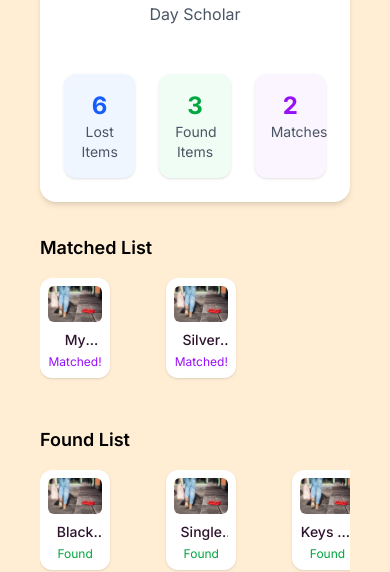
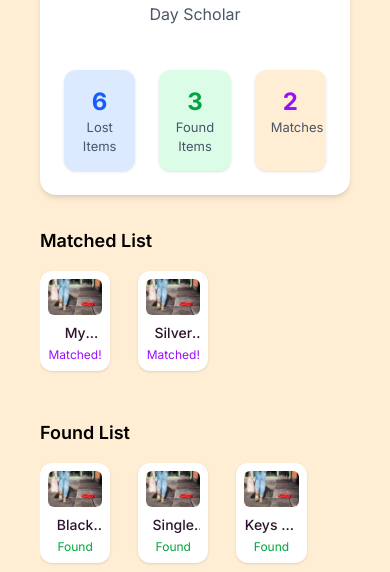
Before and after one commit to Int-vishwesh/Lossie, a Next.js app: page /dashboard in a window 390 px wide. Shown: the part 314-886 px from the top of the page. Built offline with nearby package versions, Linux system fonts and the light colour scheme.

Commit message:
lil responsive

```diff
--- a/app/dashboard/page.tsx
+++ b/app/dashboard/page.tsx
@@ -47,18 +47,18 @@ export default function Dashboard() {
             <p className="text-gray-600">Day Scholar</p>
           </div>
         </div>
-        <div className="grid grid-cols-3 gap-6 mt-6 md:mt-0">
-          <div className="bg-blue-50 rounded-xl p-4 text-center shadow">
+        <div className="grid grid-cols-3 gap-6 mt-5 md:mt-0">
+          <div className="bg-blue-100 rounded-xl p-4 text-center shadow">
             <p className="text-2xl font-bold text-blue-600">{lostItems.length}</p>
-            <p className="text-sm text-gray-600">Lost Items</p>
+            <p className="text-sm max-sm:text-[13px] text-gray-600">Lost Items</p>
           </div>
-          <div className="bg-green-50 rounded-xl p-4 text-center shadow">
+          <div className="bg-green-100 rounded-xl p-4 text-center shadow">
             <p className="text-2xl font-bold text-green-600">{foundItems.length}</p>
-            <p className="text-sm text-gray-600">Found Items</p>
+            <p className="text-sm max-sm:text-[13px] text-gray-600">Found Items</p>
           </div>
-          <div className="bg-purple-50 rounded-xl p-4 text-center shadow">
+          <div className="bg-orange-100 rounded-xl p-4 text-center shadow">
             <p className="text-2xl font-bold text-purple-600">{matchedItems.length}</p>
-            <p className="text-sm text-gray-600">Matches</p>
+            <p className="text-sm max-sm:text-[13px] text-gray-600">Matches</p>
           </div>
         </div>
       </div>
@@ -67,13 +67,13 @@ export default function Dashboard() {
         <section>
           <h3 className="text-lg font-semibold mb-4">Matched List</h3>
           <div className="overflow-x-auto pb-4 scrollbar-hide">
-            <div className="flex gap-10 space-x-4">
+            <div className="flex gap-10 max-sm:gap-3 space-x-4">
               {matchedItems.length === 0 ? (
                 <p className="w-full text-center text-gray-500">No matched items yet!</p>
               ) : (
                 matchedItems.map((item) => (
                   <Link href={`/dashboard/items/${item.id}`} key={item.id} className="block w-[18vw] xl:w-[15vw] flex-shrink-0">
-                    <div className="w-full aspect-square bg-white rounded-xl flex flex-col items-center justify-center shadow-sm hover:shadow-md transition-shadow p-2">
+                    <div className="w-full aspect-square bg-white rounded-xl flex flex-col items-center justify-center shadow-sm hover:shadow-lg transition-shadow p-2">
                       <Image src={item.imageUrl} alt={item.name} width={150} height={100} className="object-cover rounded-md mb-2" />
                       <p className="text-sm font-medium text-[#2d132e] text-center line-clamp-1">{item.name}</p>
                       <span className="text-xs text-purple-600 mt-1">Matched!</span>
@@ -88,7 +88,7 @@ export default function Dashboard() {
         <section>
           <h3 className="text-lg font-semibold mb-4">Found List</h3>
           <div className="overflow-x-auto pb-4 scrollbar-hide">
-            <div className="flex gap-10 space-x-4">
+            <div className="flex gap-10 max-sm:gap-3 space-x-4">
               {foundItems.length === 0 ? (
                 <p className="w-full text-center text-gray-500">No items you&apos;ve found yet!</p>
               ) : (
@@ -109,7 +109,7 @@ export default function Dashboard() {
         <section>
           <h3 className="text-lg font-semibold mb-4">Lost List</h3>
           <div className="overflow-x-auto pb-4 scrollbar-hide">
-            <div className="flex gap-10 space-x-4">
+            <div className="flex gap-10 max-sm:gap-3 space-x-4">
               {lostItems.length === 0 ? (
                 <p className="w-full text-center text-gray-500">No items you&apos;ve lost yet!</p>
               ) : (
```
